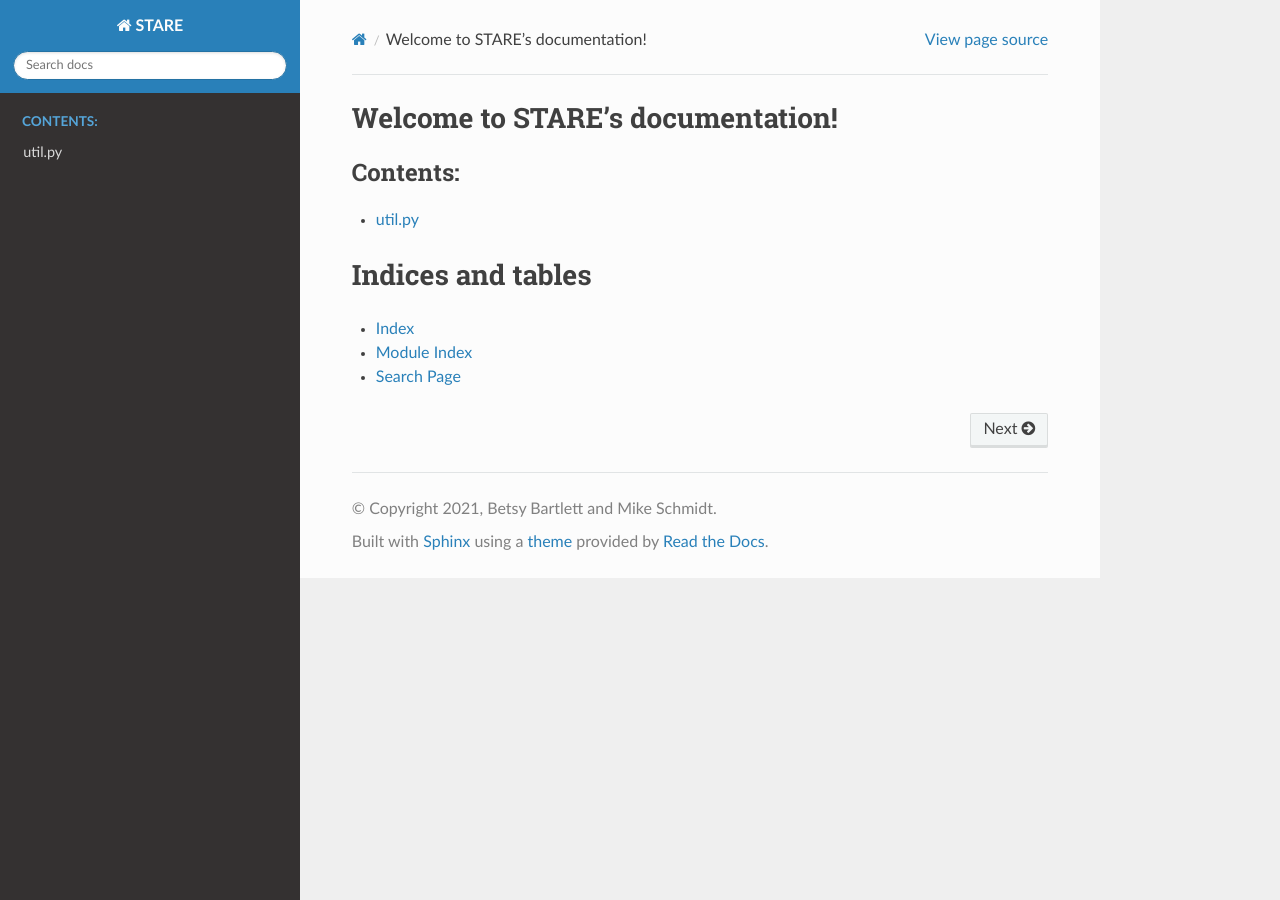
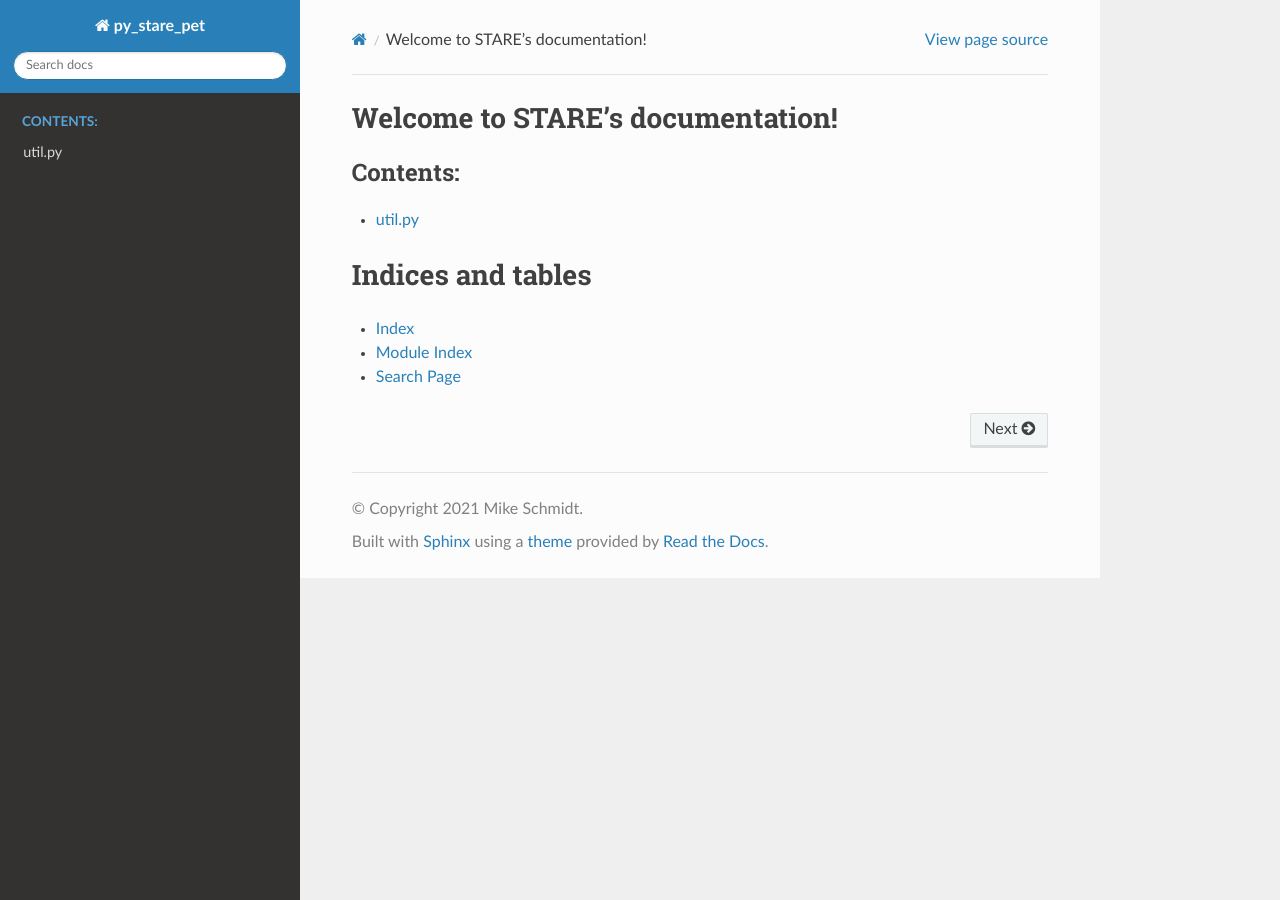
Before and after one commit to mfschmidt/stare_pet, a Sphinx documentation site: the page built from docs/index.rst, in a window 1280 px wide. Built offline with Sphinx 7.4.7 and the Read the Docs theme 2.0.0, drawn with Linux system fonts in a browser that asks for light colours.

Commit message:
change project name and index

```diff
--- a/docs/conf.py
+++ b/docs/conf.py
@@ -17,9 +17,9 @@
 
 # -- Project information -----------------------------------------------------
 
-project = 'STARE'
-copyright = '2021, Betsy Bartlett and Mike Schmidt'
-author = 'Betsy Bartlett and Mike Schmidt'
+project = 'py_stare_pet'
+copyright = '2021 Mike Schmidt'
+author = 'Betsy Bartlett, Mike Schmidt, Francesca Zanderigo'
 
 # The full version, including alpha/beta/rc tags
 release = '0.0.1'
@@ -56,6 +56,8 @@ html_theme = 'sphinx_rtd_theme'
 # so a file named "default.css" will overwrite the builtin "default.css".
 html_static_path = ['_static']
 
+master_doc = 'index'
+
 # Add source code to path
 import sys
 import os
```
